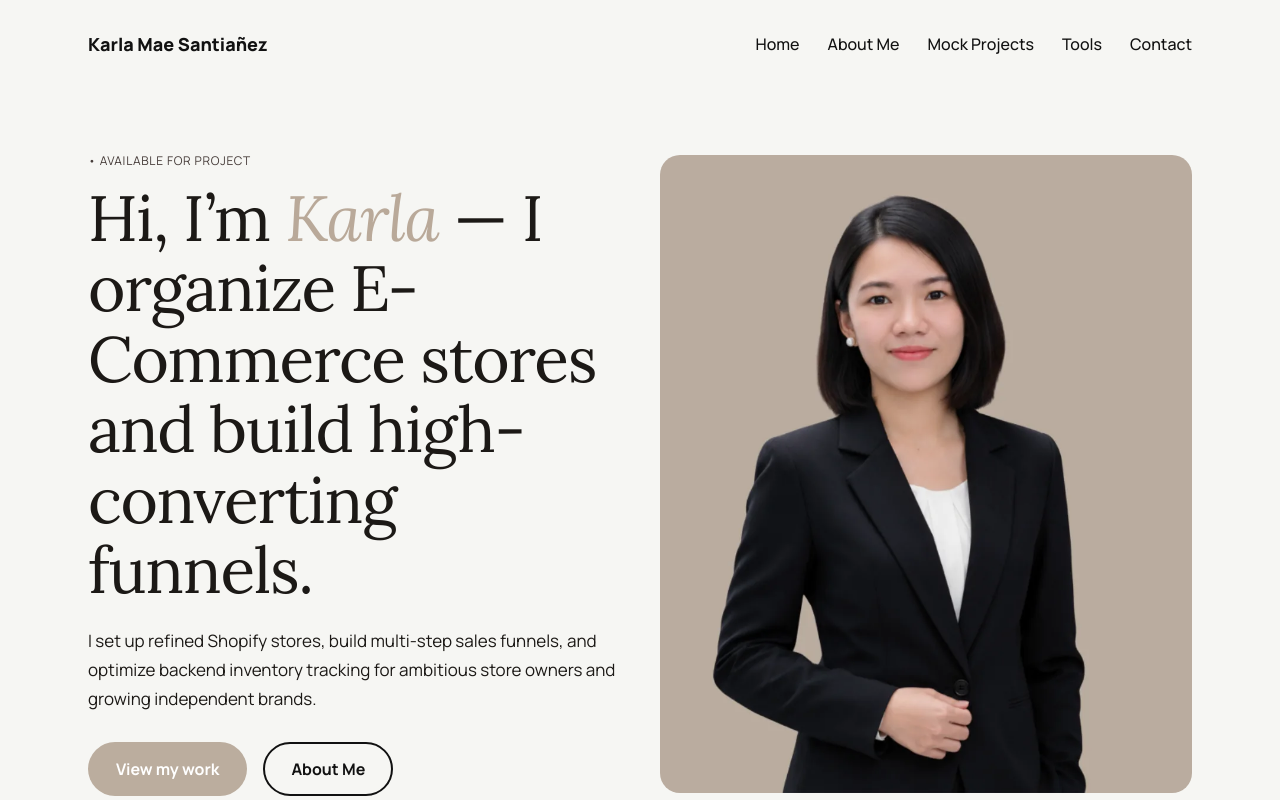
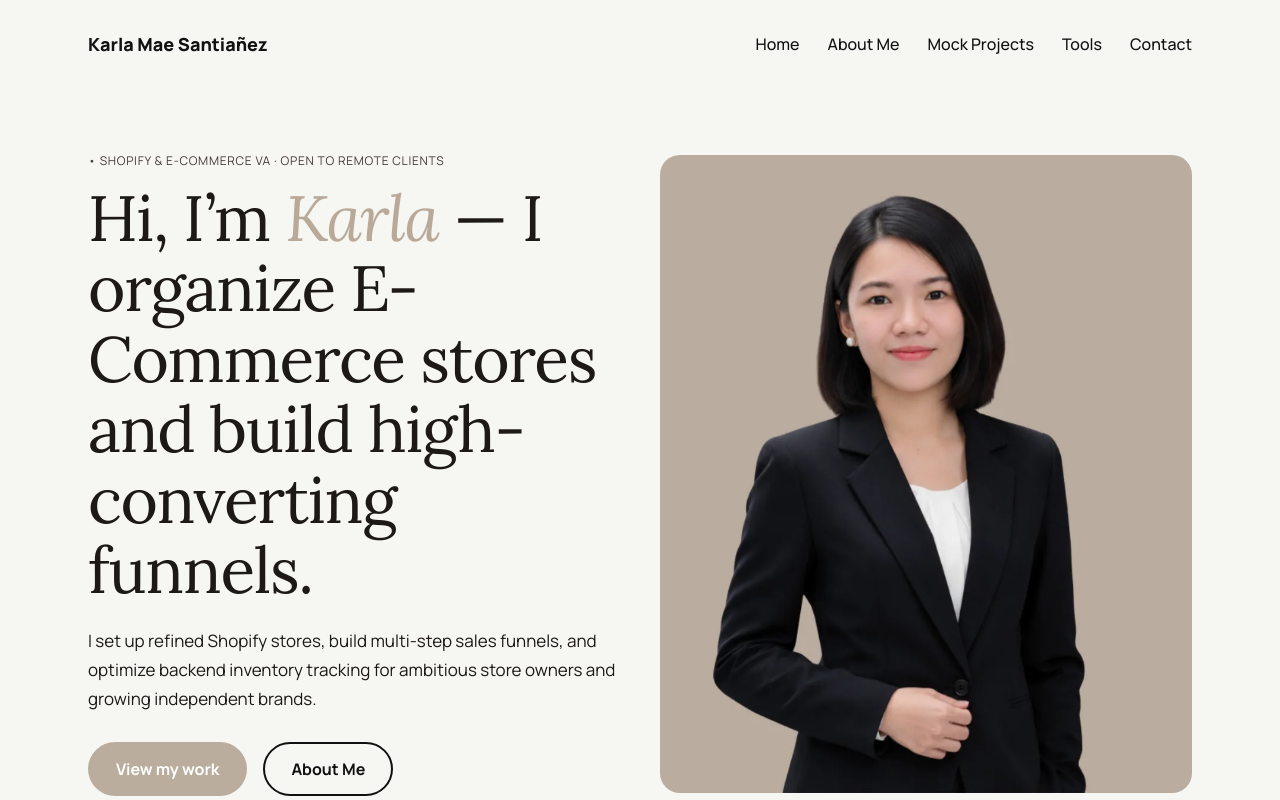
Before and after one commit to krrla-git/my-portfolio, a plain HTML site: page index.html in a window 1280 px wide. Shown: the top 800 px of the page. Drawn offline with Linux system fonts and the light colour scheme.

Commit message:
Update index.html

```diff
--- a/index.html
+++ b/index.html
@@ -73,7 +73,7 @@ footer .copy{text-align:center;font-size:16px}
 
 <header id="home" class="hero">
 <div>
-<p class="eyebrow">• AVAILABLE FOR PROJECT</p>
+<p class="eyebrow">• SHOPIFY & E-COMMERCE VA · OPEN TO REMOTE CLIENTS</p>
 <h1>Hi, I’m <em>Karla</em> — I organize E-Commerce stores and build high-converting funnels.</h1>
 <p class="lead">I set up refined Shopify stores, build multi-step sales funnels, and optimize backend inventory tracking for ambitious store owners and growing independent brands.</p>
 <div class="btns"><a class="btn fill" href="#work">View my work</a><a class="btn line" href="#about">About Me</a></div>
```
